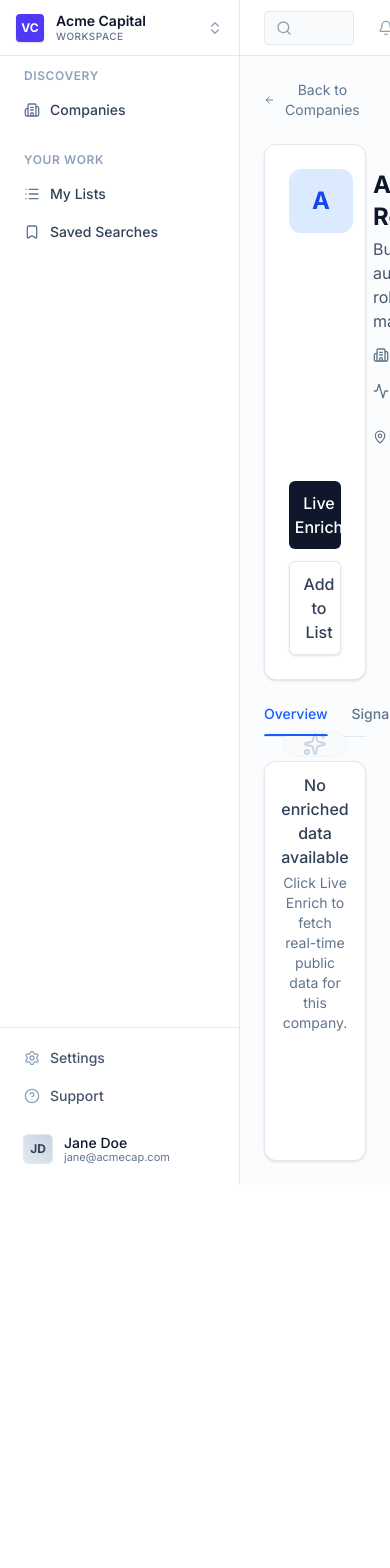
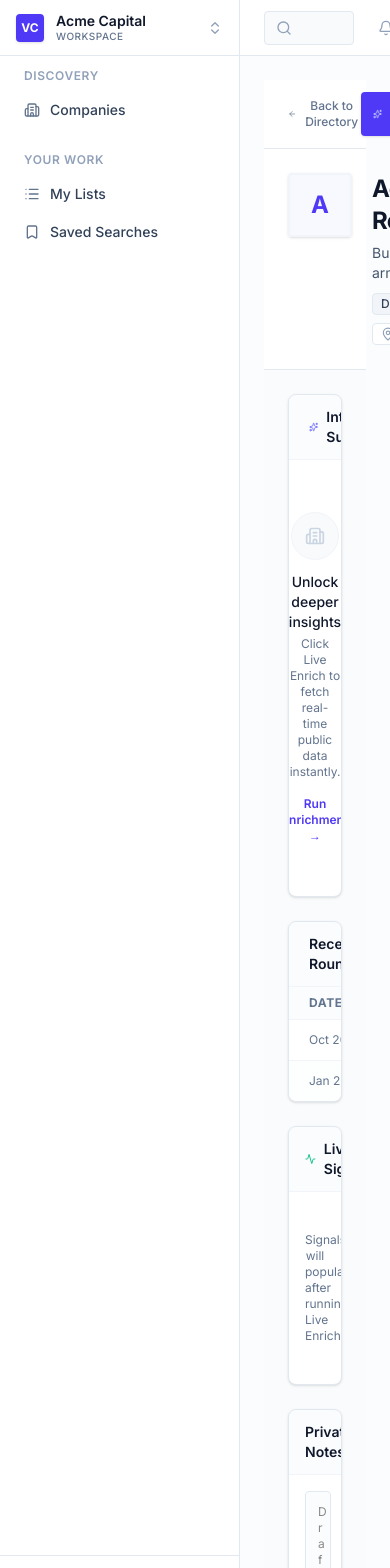
Before and after one commit to pjha26/vc-intelligence, a Next.js app: page /companies/1 in a window 390 px wide. Shown: the top 1568 px of the page. Before the commit the page ends 1185 px from the top, so only its background shows below. Built offline with nearby package versions, Linux system fonts and the light colour scheme.

Commit message:
Implement company profile page with live data enrichment and list management features.

```diff
--- a/src/app/companies/[id]/page.tsx
+++ b/src/app/companies/[id]/page.tsx
@@ -86,71 +86,45 @@ export default function CompanyProfile() {
     };
 
     return (
-        <div className="max-w-5xl mx-auto space-y-6">
-            {/* Header Back Navigation */}
+        <div className="h-full flex flex-col bg-slate-50/50">
+            {/* Top Navigation Bar */}
+            <div className="flex items-center justify-between px-6 py-3 border-b border-slate-200 bg-white shrink-0">
                 <button
                     onClick={() => router.back()}
-                className="flex items-center text-sm text-slate-500 hover:text-slate-800 transition-colors"
+                    className="flex items-center text-xs font-medium text-slate-500 hover:text-slate-800 transition-colors"
                 >
-                <ArrowLeft className="w-4 h-4 mr-1" />
-                Back to Companies
+                    <ArrowLeft className="w-3.5 h-3.5 mr-1.5" />
+                    Back to Directory
                 </button>
-
-            {/* Main Profile Header */}
-            <div className="bg-white rounded-xl border border-slate-200 shadow-sm p-6 flex flex-col md:flex-row md:items-start justify-between gap-6">
-                <div className="flex gap-5">
-                    <div className="w-16 h-16 bg-blue-100 rounded-xl flex items-center justify-center text-blue-700 text-2xl font-bold shrink-0">
-                        {company.name.charAt(0)}
-                    </div>
-                    <div className="space-y-1">
-                        <h1 className="text-2xl font-bold text-slate-900 flex items-center gap-2">
-                            {company.name}
-                            <a href={company.url} target="_blank" rel="noreferrer" className="text-slate-400 hover:text-blue-500">
-                                <ExternalLink className="w-4 h-4" />
-                            </a>
-                        </h1>
-                        <p className="text-slate-600 max-w-xl">{company.description}</p>
-                        <div className="flex flex-wrap gap-4 pt-2 text-sm text-slate-500">
-                            <span className="flex items-center gap-1.5"><Building2 className="w-4 h-4" /> {company.industry}</span>
-                            <span className="flex items-center gap-1.5"><Activity className="w-4 h-4" /> {company.stage}</span>
-                            <span className="flex items-center gap-1.5"><MapPin className="w-4 h-4" /> {company.location}</span>
-                        </div>
-                    </div>
-                </div>
-
-                <div className="flex flex-col gap-3 shrink-0">
+                <div className="flex items-center gap-2">
                     <button
                         onClick={handleEnrich}
                         disabled={enriching}
-                        className="flex items-center justify-center space-x-2 px-6 py-2.5 bg-slate-900 text-white rounded-md font-medium hover:bg-slate-800 transition-colors disabled:opacity-50"
+                        className="flex items-center space-x-1.5 px-3 py-1.5 bg-indigo-600 text-white rounded shadow-sm font-medium hover:bg-indigo-700 transition-colors text-xs disabled:opacity-70"
                     >
                         {enriching ? (
-                            <span className="animate-pulse flex items-center gap-2">Enriching...</span>
+                            <span className="flex items-center gap-1.5"><Sparkles className="w-3.5 h-3.5 animate-pulse" /> Enriching...</span>
                         ) : (
-                            <>
-                                <Sparkles className="w-4 h-4 text-blue-400" />
-                                <span>Live Enrich</span>
-                            </>
+                            <><Sparkles className="w-3.5 h-3.5 text-indigo-200" /> <span>Live Enrich</span></>
                         )}
                     </button>
 
                     <div className="relative">
                         <button
                             onClick={() => setShowLists(!showLists)}
-                            className="w-full flex items-center justify-center space-x-2 px-6 py-2.5 bg-white border border-slate-200 text-slate-700 rounded-md shadow-sm font-medium hover:bg-slate-50 transition-colors"
+                            className="flex items-center space-x-1.5 px-3 py-1.5 bg-white border border-slate-200 text-slate-700 rounded shadow-sm font-medium hover:bg-slate-50 transition-colors text-xs"
                         >
-                            <Plus className="w-4 h-4" />
-                            <span>Add to List</span>
+                            <Plus className="w-3.5 h-3.5" />
+                            <span>Save</span>
                         </button>
-
                         {showLists && (
-                            <div className="absolute right-0 mt-2 w-56 bg-white border border-slate-200 rounded-md shadow-lg z-10 py-1">
-                                <div className="px-3 py-2 text-xs font-semibold text-slate-500 uppercase tracking-wider">Your Lists</div>
+                            <div className="absolute right-0 mt-1 w-48 bg-white border border-slate-200 rounded shadow-lg z-20 py-1">
+                                <div className="px-3 py-1.5 text-[10px] font-bold text-slate-400 uppercase tracking-wider">Your Lists</div>
                                 {savedLists.map(list => (
                                     <button
                                         key={list.id}
                                         onClick={() => handleAddToList(list.id)}
-                                        className="w-full text-left px-4 py-2 text-sm text-slate-700 hover:bg-slate-50"
+                                        className="w-full text-left px-3 py-1.5 text-xs text-slate-700 hover:bg-slate-50 font-medium"
                                     >
                                         {list.name}
                                     </button>
@@ -158,9 +132,9 @@ export default function CompanyProfile() {
                                 <div className="h-px bg-slate-100 my-1"></div>
                                 <button
                                     onClick={createListAndAdd}
-                                    className="w-full text-left px-4 py-2 text-sm text-blue-600 hover:bg-blue-50 font-medium"
+                                    className="w-full text-left px-3 py-1.5 text-xs text-indigo-600 hover:bg-indigo-50 font-medium"
                                 >
-                                    + Create new list
+                                    + Create List
                                 </button>
                             </div>
                         )}
@@ -168,118 +142,198 @@ export default function CompanyProfile() {
                 </div>
             </div>
 
-            {/* Tabs */}
-            <div className="flex gap-6 border-b border-slate-200">
-                {["overview", "signals", "notes"].map(tab => (
-                    <button
-                        key={tab}
-                        onClick={() => setActiveTab(tab)}
-                        className={`pb-3 text-sm font-medium capitalize transition-colors relative ${activeTab === tab ? 'text-blue-600' : 'text-slate-500 hover:text-slate-800'}`}
-                    >
-                        {tab}
-                        {activeTab === tab && <div className="absolute bottom-0 left-0 right-0 h-0.5 bg-blue-600 rounded-t-full" />}
-                    </button>
-                ))}
+            {/* Profile Header Banner */}
+            <div className="bg-white border-b border-slate-200 px-6 py-6 shrink-0">
+                <div className="max-w-6xl mx-auto flex items-start gap-5">
+                    <div className="w-16 h-16 rounded flex items-center justify-center text-indigo-600 font-bold text-2xl border-2 border-slate-100 shadow-sm shrink-0 bg-indigo-50/50">
+                        {company.name.charAt(0)}
+                    </div>
+                    <div className="space-y-1.5 flex-1">
+                        <div className="flex items-center gap-3">
+                            <h1 className="text-2xl font-bold text-slate-900 tracking-tight">{company.name}</h1>
+                            <a href={company.url} target="_blank" rel="noreferrer" className="text-xs font-medium text-slate-500 hover:text-indigo-600 flex items-center gap-1 bg-slate-100 px-2 py-0.5 rounded transition-colors">
+                                {new URL(company.url).hostname.replace('www.', '')} <ExternalLink className="w-3 h-3" />
+                            </a>
+                        </div>
+                        <p className="text-sm text-slate-600 max-w-2xl">{company.description}</p>
+                        <div className="flex flex-wrap gap-2 pt-1">
+                            <span className="inline-flex items-center px-2 py-0.5 rounded text-xs font-medium bg-slate-100 text-slate-700 border border-slate-200">
+                                {company.industry}
+                            </span>
+                            <span className="inline-flex items-center px-2 py-0.5 rounded text-xs font-medium bg-white border border-slate-200 text-slate-600">
+                                <Activity className="w-3.5 h-3.5 mr-1 text-slate-400" /> {company.stage}
+                            </span>
+                            <span className="inline-flex items-center px-2 py-0.5 rounded text-xs font-medium bg-white border border-slate-200 text-slate-600">
+                                <MapPin className="w-3.5 h-3.5 mr-1 text-slate-400" /> {company.location}
+                            </span>
+                        </div>
+                    </div>
+                </div>
             </div>
 
-            {/* Tab Content */}
-            <div className="bg-white rounded-xl border border-slate-200 shadow-sm p-6 min-h-[400px]">
+            {/* Grid Layout Content */}
+            <div className="flex-1 overflow-auto p-6">
+                <div className="max-w-6xl mx-auto grid grid-cols-1 lg:grid-cols-3 gap-6">
+
+                    {/* Left Column (Main Info & Summary) */}
+                    <div className="lg:col-span-2 space-y-6">
                         {enrichError && (
-                    <div className="mb-6 p-4 bg-red-50 text-red-700 rounded-lg text-sm border border-red-100">
-                        Failed to enrich: {enrichError}
+                            <div className="p-3 bg-red-50 text-red-700 rounded border border-red-100 text-xs font-medium">
+                                Enrichment failed: {enrichError}
                             </div>
                         )}
 
-                {activeTab === "overview" && (
-                    <div className="space-y-8">
+                        <div className="bg-white rounded-lg border border-slate-200 shadow-sm overflow-hidden">
+                            <div className="px-5 py-3 border-b border-slate-100 flex items-center justify-between bg-slate-50/50">
+                                <h2 className="text-sm font-semibold text-slate-900 flex items-center gap-2">
+                                    <Sparkles className="w-4 h-4 text-indigo-500" /> Intelligence Summary
+                                </h2>
+                                {!enrichedData && (
+                                    <span className="text-[10px] font-bold uppercase tracking-wider text-slate-400 bg-slate-100 px-2 py-0.5 rounded">
+                                        Not Enriched
+                                    </span>
+                                )}
+                            </div>
+                            <div className="p-5">
                                 {enrichedData ? (
-                            <div className="space-y-6 animate-in fade-in slide-in-from-bottom-2 duration-500">
+                                    <div className="space-y-5 animate-in fade-in duration-500">
+                                        <p className="text-sm text-slate-700 leading-relaxed font-medium">
+                                            {enrichedData.summary}
+                                        </p>
+
                                         <div>
-                                    <h3 className="text-sm font-bold uppercase tracking-wider text-slate-500 mb-3">AI Summary</h3>
-                                    <p className="text-slate-700 leading-relaxed text-lg">{enrichedData.summary}</p>
-                                </div>
-
-                                <div className="grid md:grid-cols-2 gap-8">
-                                    <div>
-                                        <h3 className="text-sm font-bold uppercase tracking-wider text-slate-500 mb-3">What they do</h3>
+                                            <h3 className="text-xs font-bold uppercase tracking-wider text-slate-400 mb-2">What They Do</h3>
                                             <ul className="space-y-2">
                                                 {enrichedData.whatTheyDo.map((item: string, i: number) => (
-                                                <li key={i} className="flex gap-2 text-slate-700">
-                                                    <Check className="w-5 h-5 text-emerald-500 shrink-0" />
-                                                    <span>{item}</span>
+                                                    <li key={i} className="flex gap-2.5 text-sm text-slate-600 items-start">
+                                                        <Check className="w-4 h-4 text-emerald-500 shrink-0 mt-0.5" />
+                                                        <span className="leading-snug">{item}</span>
                                                     </li>
                                                 ))}
                                             </ul>
                                         </div>
-                                    <div>
-                                        <h3 className="text-sm font-bold uppercase tracking-wider text-slate-500 mb-3">Keywords</h3>
-                                        <div className="flex flex-wrap gap-2">
+
+                                        <div className="pt-4 border-t border-slate-100">
+                                            <h3 className="text-xs font-bold uppercase tracking-wider text-slate-400 mb-2">Keywords & Tags</h3>
+                                            <div className="flex flex-wrap gap-1.5">
                                                 {enrichedData.keywords.map((kw: string, i: number) => (
-                                                <span key={i} className="px-3 py-1 bg-slate-100 text-slate-700 rounded-full text-sm font-medium">
+                                                    <span key={i} className="px-2 py-1 bg-indigo-50 text-indigo-700 border border-indigo-100 hover:bg-indigo-100 transition-colors rounded text-xs font-medium cursor-default">
                                                         {kw}
                                                     </span>
                                                 ))}
                                             </div>
                                         </div>
                                     </div>
-
-                                <div className="pt-6 border-t border-slate-100">
-                                    <h3 className="text-sm font-bold uppercase tracking-wider text-slate-500 mb-3">Sources</h3>
-                                    <ul className="text-xs text-slate-400 space-y-1">
-                                        {enrichedData.sources.map((src: any, i: number) => (
-                                            <li key={i}>Scraped <a href={src.url} className="underline hover:text-slate-600">{src.url}</a> at {new Date(src.timestamp).toLocaleString()}</li>
-                                        ))}
-                                    </ul>
+                                ) : (
+                                    <div className="py-8 text-center flex flex-col items-center">
+                                        <div className="w-12 h-12 bg-slate-50 rounded-full flex items-center justify-center mb-3 border border-slate-100">
+                                            <Building2 className="w-5 h-5 text-slate-300" />
                                         </div>
-                            </div>
-                        ) : (
-                            <div className="h-48 flex flex-col items-center justify-center text-center text-slate-500 space-y-4">
-                                <div className="w-16 h-16 bg-slate-50 rounded-full border border-slate-100 flex items-center justify-center">
-                                    <Sparkles className="w-6 h-6 text-slate-300" />
-                                </div>
-                                <div>
-                                    <p className="font-medium text-slate-700">No enriched data available</p>
-                                    <p className="text-sm mt-1">Click Live Enrich to fetch real-time public data for this company.</p>
-                                </div>
+                                        <p className="text-sm font-medium text-slate-900">Unlock deeper insights</p>
+                                        <p className="text-xs text-slate-500 mt-1 mb-4">Click Live Enrich to fetch real-time public data instantly.</p>
+                                        <button onClick={handleEnrich} className="text-xs font-semibold text-indigo-600 hover:text-indigo-700">
+                                            Run Enrichment &rarr;
+                                        </button>
                                     </div>
                                 )}
                             </div>
-                )}
+                        </div>
 
-                {activeTab === "signals" && (
+                        {/* Financials / Rounds Mock Card */}
+                        <div className="bg-white rounded-lg border border-slate-200 shadow-sm overflow-hidden">
+                            <div className="px-5 py-3 border-b border-slate-100 bg-slate-50/50">
+                                <h2 className="text-sm font-semibold text-slate-900">Recent Rounds</h2>
+                            </div>
+                            <div className="p-0">
+                                <table className="w-full text-left text-sm whitespace-nowrap">
+                                    <thead className="bg-slate-50/50">
+                                        <tr className="text-xs font-semibold text-slate-500 uppercase tracking-wider border-b border-slate-100">
+                                            <th className="px-5 py-2">Date</th>
+                                            <th className="px-5 py-2">Stage</th>
+                                            <th className="px-5 py-2">Amount</th>
+                                            <th className="px-5 py-2">Lead Investors</th>
+                                        </tr>
+                                    </thead>
+                                    <tbody className="divide-y divide-slate-100">
+                                        <tr className="hover:bg-slate-50">
+                                            <td className="px-5 py-2.5 text-xs text-slate-500">Oct 2023</td>
+                                            <td className="px-5 py-2.5 font-medium text-slate-900">{company.stage}</td>
+                                            <td className="px-5 py-2.5 text-slate-600">—</td>
+                                            <td className="px-5 py-2.5 text-indigo-600 text-xs font-medium hover:underline cursor-pointer">Acme Capital</td>
+                                        </tr>
+                                        <tr className="hover:bg-slate-50 bg-slate-50/30">
+                                            <td className="px-5 py-2.5 text-xs text-slate-500">Jan 2022</td>
+                                            <td className="px-5 py-2.5 font-medium text-slate-900">Seed</td>
+                                            <td className="px-5 py-2.5 text-slate-600">$3.2M</td>
+                                            <td className="px-5 py-2.5 text-indigo-600 text-xs font-medium hover:underline cursor-pointer">Sequoia</td>
+                                        </tr>
+                                    </tbody>
+                                </table>
+                            </div>
+                        </div>
+                    </div>
+
+                    {/* Right Column (Signals & Notes) */}
                     <div className="space-y-6">
-                        <h3 className="text-sm font-bold uppercase tracking-wider text-slate-500 mb-4">Derived Signals</h3>
+                        <div className="bg-white rounded-lg border border-slate-200 shadow-sm overflow-hidden">
+                            <div className="px-4 py-3 border-b border-slate-100 flex items-center justify-between bg-slate-50/50">
+                                <h2 className="text-sm font-semibold text-slate-900 flex items-center gap-2">
+                                    <Activity className="w-4 h-4 text-emerald-500" /> Live Signals
+                                </h2>
+                            </div>
+                            <div className="p-4">
                                 {enrichedData?.signals ? (
-                            <div className="space-y-4">
+                                    <div className="space-y-3">
                                         {enrichedData.signals.map((signal: string, i: number) => (
-                                    <div key={i} className="flex gap-4 items-start p-4 rounded-lg bg-blue-50/50 border border-blue-100">
-                                        <div className="w-8 h-8 rounded-full bg-blue-100 flex items-center justify-center shrink-0">
-                                            <Activity className="w-4 h-4 text-blue-600" />
+                                            <div key={i} className="flex gap-3 items-start p-3 rounded bg-emerald-50/50 border border-emerald-100/50">
+                                                <div className="w-6 h-6 rounded-full bg-emerald-100 flex items-center justify-center shrink-0 mt-0.5">
+                                                    <Activity className="w-3 h-3 text-emerald-600" />
                                                 </div>
                                                 <div>
-                                            <p className="text-sm font-medium text-slate-900">{signal}</p>
-                                            <p className="text-xs text-slate-500 mt-1">Found via Live Enrichment</p>
+                                                    <p className="text-sm font-medium text-slate-800 leading-snug">{signal}</p>
+                                                    <p className="text-[10px] text-slate-400 mt-0.5">Scraped via API</p>
                                                 </div>
                                             </div>
                                         ))}
                                     </div>
                                 ) : (
-                            <p className="text-sm text-slate-500 text-center py-12">Run Live Enrichment to generate signals.</p>
+                                    <p className="text-xs text-slate-500 text-center py-6">Signals will populate after running Live Enrich.</p>
                                 )}
                             </div>
-                )}
+                        </div>
 
-                {activeTab === "notes" && (
-                    <div className="space-y-4">
+                        <div className="bg-white rounded-lg border border-slate-200 shadow-sm overflow-hidden flex flex-col h-64">
+                            <div className="px-4 py-3 border-b border-slate-100 bg-slate-50/50">
+                                <h2 className="text-sm font-semibold text-slate-900">Private Notes</h2>
+                            </div>
+                            <div className="p-4 flex-1 flex flex-col">
                                 <textarea
-                            className="w-full h-40 p-4 border border-slate-200 rounded-lg focus:border-blue-500 focus:ring-1 focus:ring-blue-500 outline-none text-sm resize-none"
-                            placeholder="Write your thesis, questions, and meeting notes here..."
+                                    className="flex-1 w-full bg-slate-50/50 p-3 border border-slate-200 rounded focus:border-indigo-500 focus:bg-white focus:ring-1 focus:ring-indigo-500 outline-none text-xs resize-none transition-colors"
+                                    placeholder="Draft investment thesis..."
+                                    defaultValue={""}
                                 ></textarea>
-                        <div className="flex justify-end">
-                            <button className="px-4 py-2 bg-blue-600 text-white rounded-md text-sm font-medium hover:bg-blue-700 transition">Save Note</button>
+                                <div className="mt-3 flex justify-end">
+                                    <button className="px-3 py-1.5 bg-white border border-slate-200 text-slate-700 rounded text-xs font-semibold hover:bg-slate-50 transition shadow-sm">
+                                        Save Note
+                                    </button>
                                 </div>
                             </div>
+                        </div>
+
+                        {/* Data Sources Footnote */}
+                        {enrichedData?.sources && (
+                            <div className="px-2">
+                                <h3 className="text-[10px] font-bold uppercase tracking-wider text-slate-400 mb-1.5">Data Sources</h3>
+                                <ul className="text-[10px] text-slate-400 space-y-1">
+                                    {enrichedData.sources.map((src: any, i: number) => (
+                                        <li key={i} className="truncate">Source: <a href={src.url} className="underline hover:text-slate-600">{src.url}</a> <br /><span className="text-slate-300">({new Date(src.timestamp).toLocaleDateString()})</span></li>
+                                    ))}
+                                </ul>
+                            </div>
                         )}
+                    </div>
+
+                </div>
             </div>
         </div>
     );
```
Also changed, not shown: src/app/lists/page.tsx (+60 -31 lines), src/app/saved/page.tsx (+30 -30 lines). Lines whose indentation alone changed are shown as unchanged.
